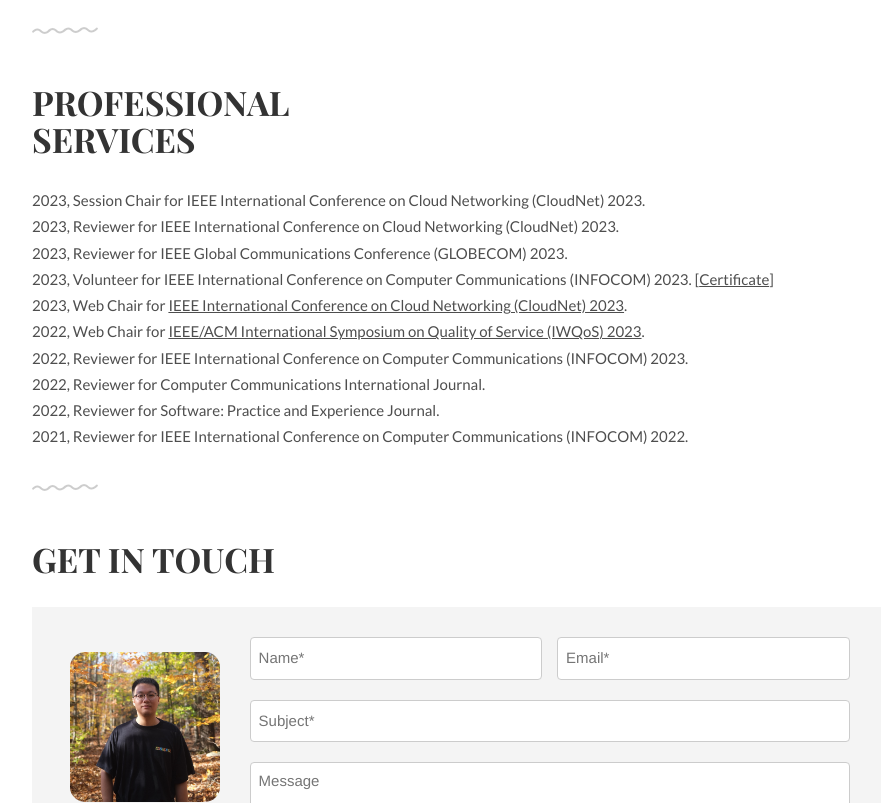
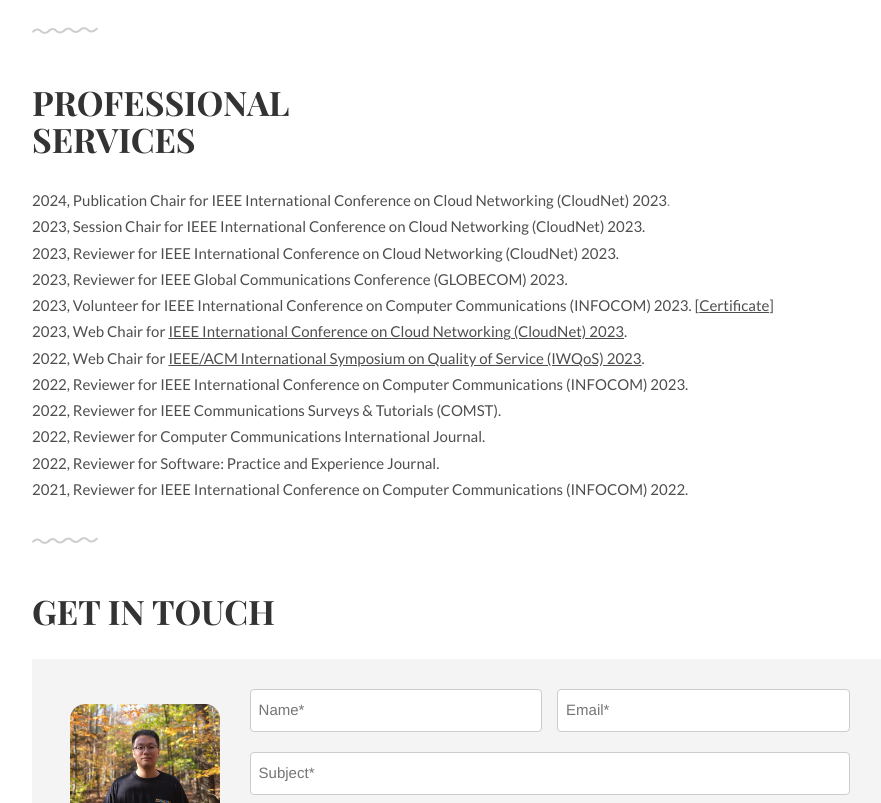
Before and after one commit to XueningXu/xueningxu-profile, a website: page index.html in a window 1280 px wide. Shown: the part 4842-5645 px from the top of the page, without its empty margins (178-1059 px from the left). Drawn offline with nearby package versions, Linux system fonts and the light colour scheme.

Commit message:
Update index.html

```diff
--- a/index.html
+++ b/index.html
@@ -275,6 +275,7 @@
 		<div class="container">
 			<h1 style="padding-top:80px;margin-top:-80px;">Professional<br>Services</h1>
 			<ul class="award-list list-flat">
+				<li><a style="font-size:15px;">2024, Publication Chair for IEEE International Conference on Cloud Networking (CloudNet) 2023</a>.</a></li>
 				<li><a style="font-size:15px;">2023, Session Chair for IEEE International Conference on Cloud Networking (CloudNet) 2023.</a></li>
 				<li><a style="font-size:15px;">2023, Reviewer for IEEE International Conference on Cloud Networking (CloudNet) 2023.</a></li>
 				<li><a style="font-size:15px;">2023, Reviewer for IEEE Global Communications Conference (GLOBECOM) 2023.</a></li>
@@ -282,6 +283,7 @@
 				<li><a style="font-size:15px;">2023, Web Chair for <a href="https://cloudnet2023.ieee-cloudnet.org/">IEEE International Conference on Cloud Networking (CloudNet) 2023</a>.</a></li>
 				<li><a style="font-size:15px;">2022, Web Chair for <a href="https://iwqos2023.ieee-iwqos.org/">IEEE/ACM International Symposium on Quality of Service (IWQoS) 2023</a>.</a></li>
 				<li><a style="font-size:15px;">2022, Reviewer for IEEE International Conference on Computer Communications (INFOCOM) 2023.</a></li>
+				<li><a style="font-size:15px;">2022, Reviewer for IEEE Communications Surveys & Tutorials (COMST).</a></li>
 				<li><a style="font-size:15px;">2022, Reviewer for Computer Communications International Journal.</a></li>
 				<li><a style="font-size:15px;">2022, Reviewer for Software: Practice and Experience Journal.</a></li>
 				<li><a style="font-size:15px;">2021, Reviewer for IEEE International Conference on Computer Communications (INFOCOM) 2022.</a></li>
```
